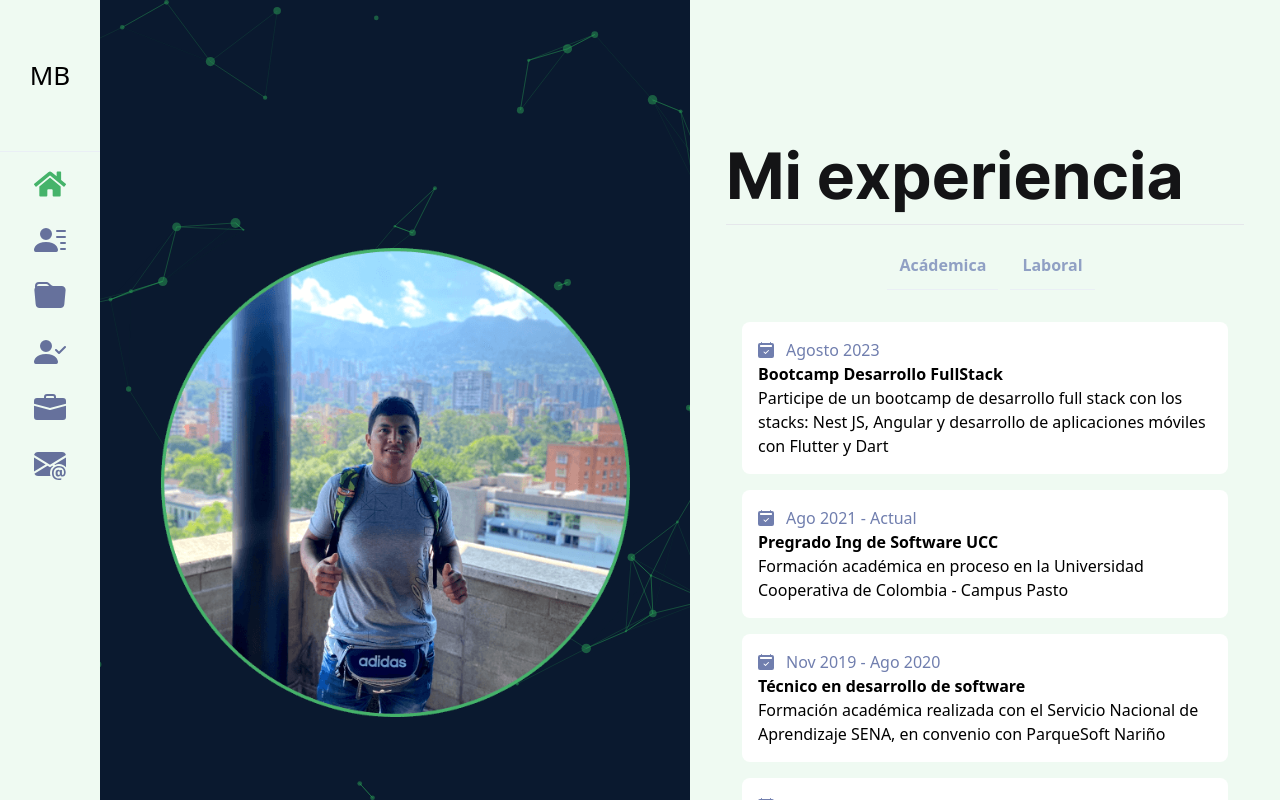
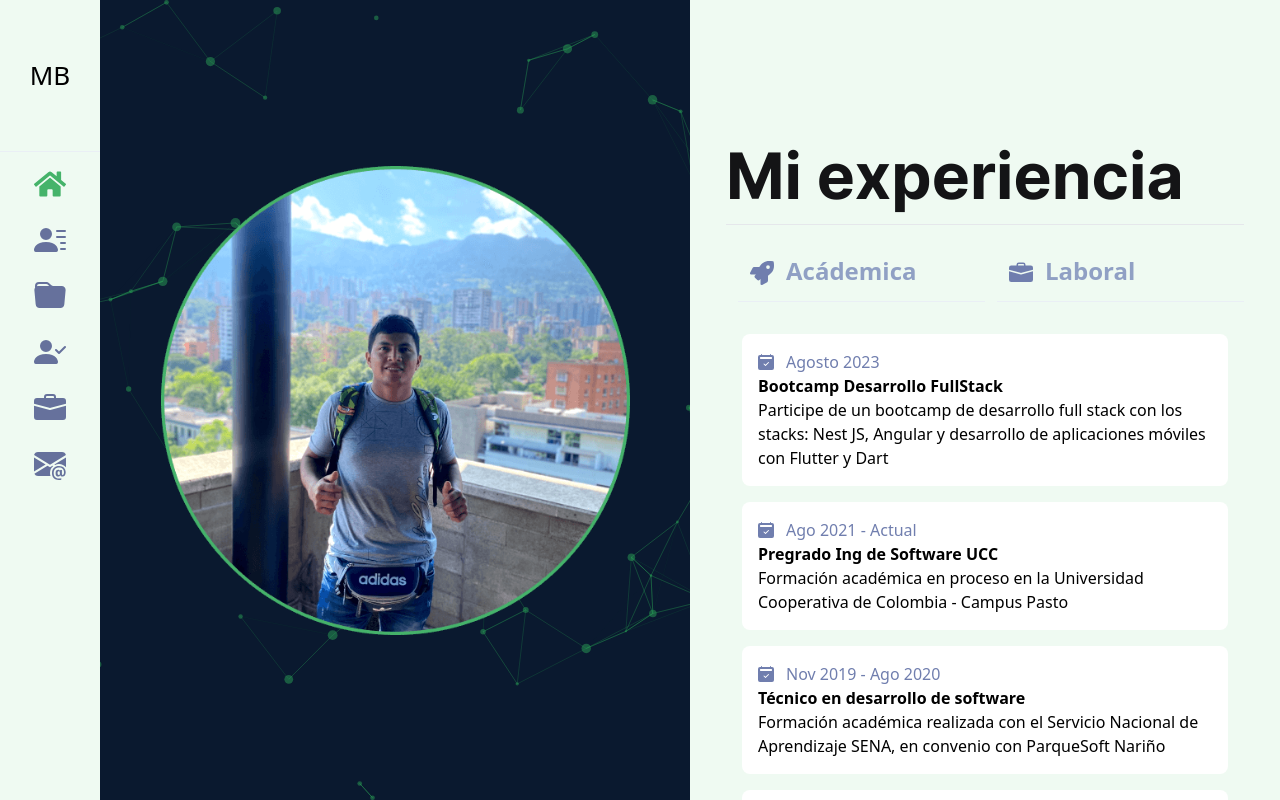
Before and after one commit to fili258-oss/marino-botina, a React (Vite) app: page /experience in a window 1280 px wide. Built offline with nearby package versions, Linux system fonts and the light colour scheme.

Commit message:
Corrección alineamiento imagenes perfil

```diff
--- a/src/screens/App.tsx
+++ b/src/screens/App.tsx
@@ -18,7 +18,7 @@ function App() {
       <Navbar />
       <section className='grid grid-cols-[50%_1fr] '>
 
-          <article className="grid cols items-center justify-center ">
+          <article className="grid cols justify-items-center text-center">
             <ParticlesBackground/>
               <img src={ HomeMarino} className="h-[469px] w-[469px]" alt="Imagen Perfil" />
           </article>
--- a/src/screens/Experience.tsx
+++ b/src/screens/Experience.tsx
@@ -1,7 +1,9 @@
 import { Tab } from '@headlessui/react'
 import {
-    BsFillCalendar2CheckFill
+    BsFillCalendar2CheckFill,
+    BsBriefcaseFill
      } from "react-icons/bs";
+     import { FaRocket } from "react-icons/fa";
 
 const Experience = () => {
     return (
@@ -9,9 +11,9 @@ const Experience = () => {
             <h2 className="font-inter font-bold text-[4rem] text-app-heading">Mi experiencia</h2>
             <hr className="mb-4"></hr>
             <Tab.Group>
-                <Tab.List className="text-center">
-                <Tab className="ml-3 p-3 text-[30px] text-base text-app-gray-500 border-b focus:border-app-greenprimary-400 border-app-gray-100 transition duration-200 ease-in hover:text-app-greenprimary-400 focus:text-app-greenprimary-400 focus:outline-none font-semibold">Acádemica</Tab>
-                    <Tab className="ml-3 p-3 text-[30px] text-base text-app-gray-500 border-b focus:border-app-greenprimary-400 border-app-gray-100 transition duration-200 ease-in hover:text-app-greenprimary-400 focus:text-app-greenprimary-400 focus:outline-none font-semibold">Laboral</Tab>
+                <Tab.List className="flex flex-row ">
+                    <Tab className="basis-1/2 inline-flex ml-3 p-3 text-[24px] text-app-gray-500 border-b focus:border-app-greenprimary-400 border-app-gray-100 transition duration-200 ease-in hover:text-app-greenprimary-400 focus:text-app-greenprimary-400 focus:outline-none font-semibold"><FaRocket className="mr-3 mt-2 text-app-gray-600" />Acádemica</Tab>
+                    <Tab className="basis-1/2 inline-flex ml-3 p-3 text-[24px] text-app-gray-500 border-b focus:border-app-greenprimary-400 border-app-gray-100 transition duration-200 ease-in hover:text-app-greenprimary-400 focus:text-app-greenprimary-400 focus:outline-none font-semibold"><BsBriefcaseFill className="mr-3 mt-2 text-app-gray-600" />Laboral</Tab>
                 </Tab.List>
                 <Tab.Panels className="p-4 mb-20">
                     <Tab.Panel>
```
